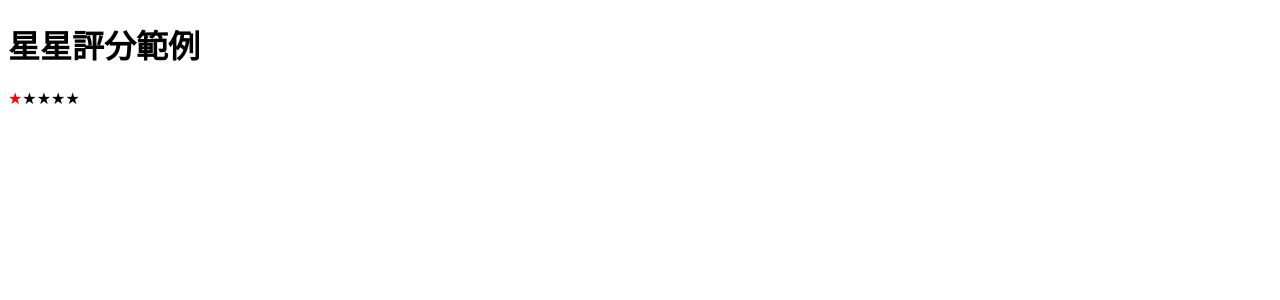
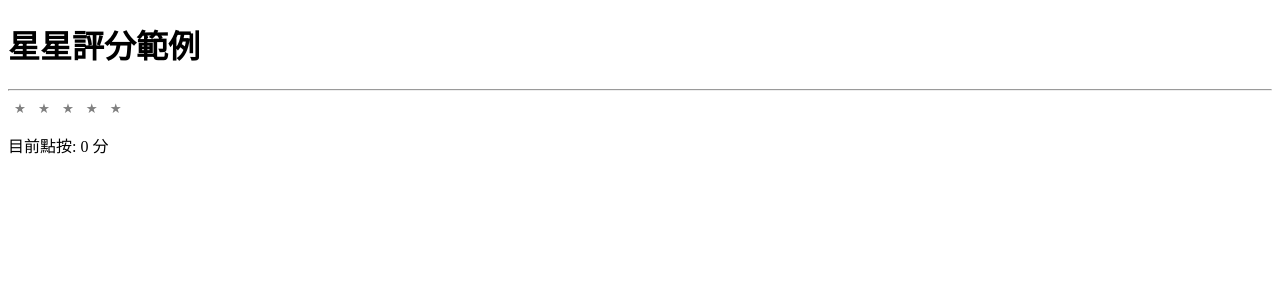
Before and after one commit to eyesofkids/react-mli-com, a Next.js app in the folder course/: page /ch-04-state/star in a window 1280 px wide. Shown: the top 300 px of the page. Built offline with nearby package versions, Linux system fonts and the light colour scheme.

Commit message:
練習5-處理點按

```diff
--- a/course/app/ch-04-state/star/page.js
+++ b/course/app/ch-04-state/star/page.js
@@ -1,20 +1,39 @@
 'use client'
 
-import React from 'react'
+import { useState } from 'react'
 // 導入.module.css檔案
 import styles from './_styles/star.module.css'
 
 export default function StarPage() {
+  // 目前的評分記錄，一開始為0代表未點按
+  const [rating, setRating] = useState(0)
+
   return (
     <>
       <h1>星星評分範例</h1>
+      <hr />
       <div>
-        <span className={styles.goodStyle}>&#9733;</span>
-        <span>&#9733;</span>
-        <span>&#9733;</span>
-        <span>&#9733;</span>
-        <span>&#9733;</span>
+        {Array(5)
+          .fill(1)
+          .map((v, i) => {
+            const score = i + 1
+
+            return (
+              <button
+                key={i}
+                onClick={() => {
+                  setRating(score)
+                }}
+                className={styles.starBtn}
+              >
+                <span className={score <= rating ? styles.on : styles.off}>
+                  &#9733;
+                </span>
+              </button>
+            )
+          })}
       </div>
+      <p>目前點按: {rating} 分</p>
     </>
   )
 }
```
